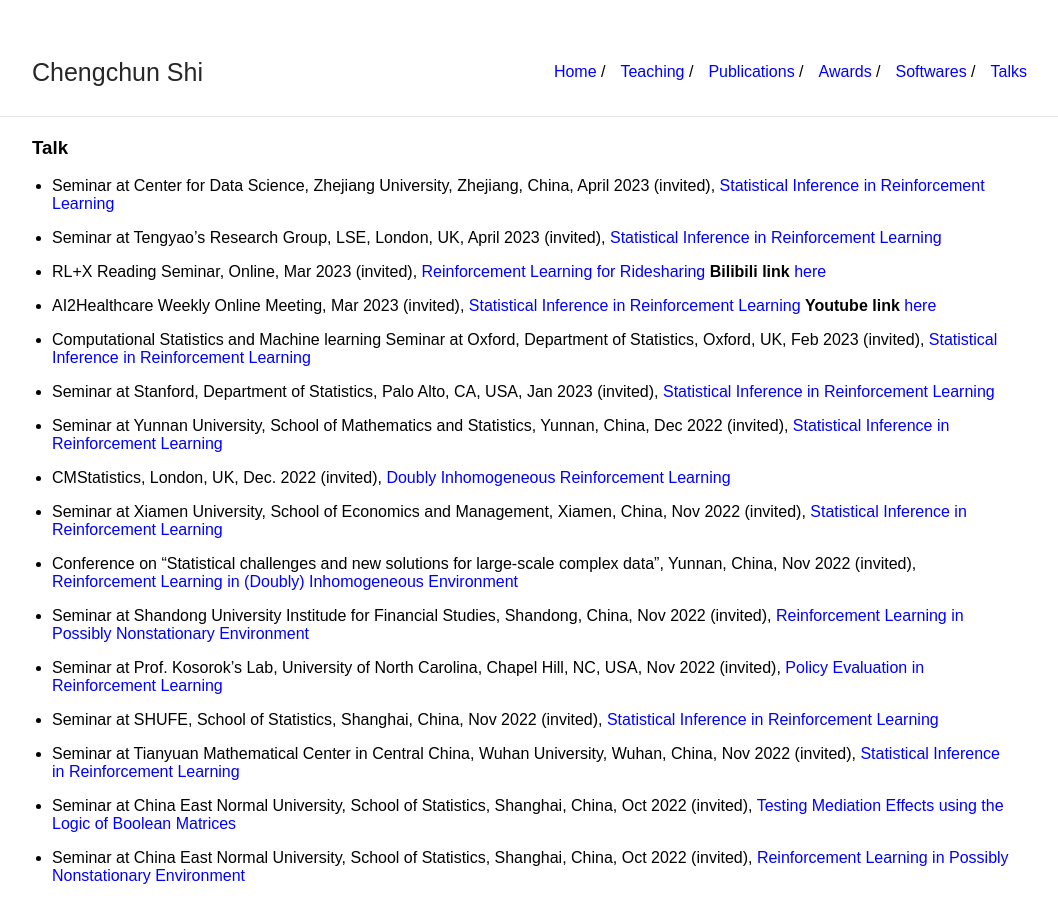
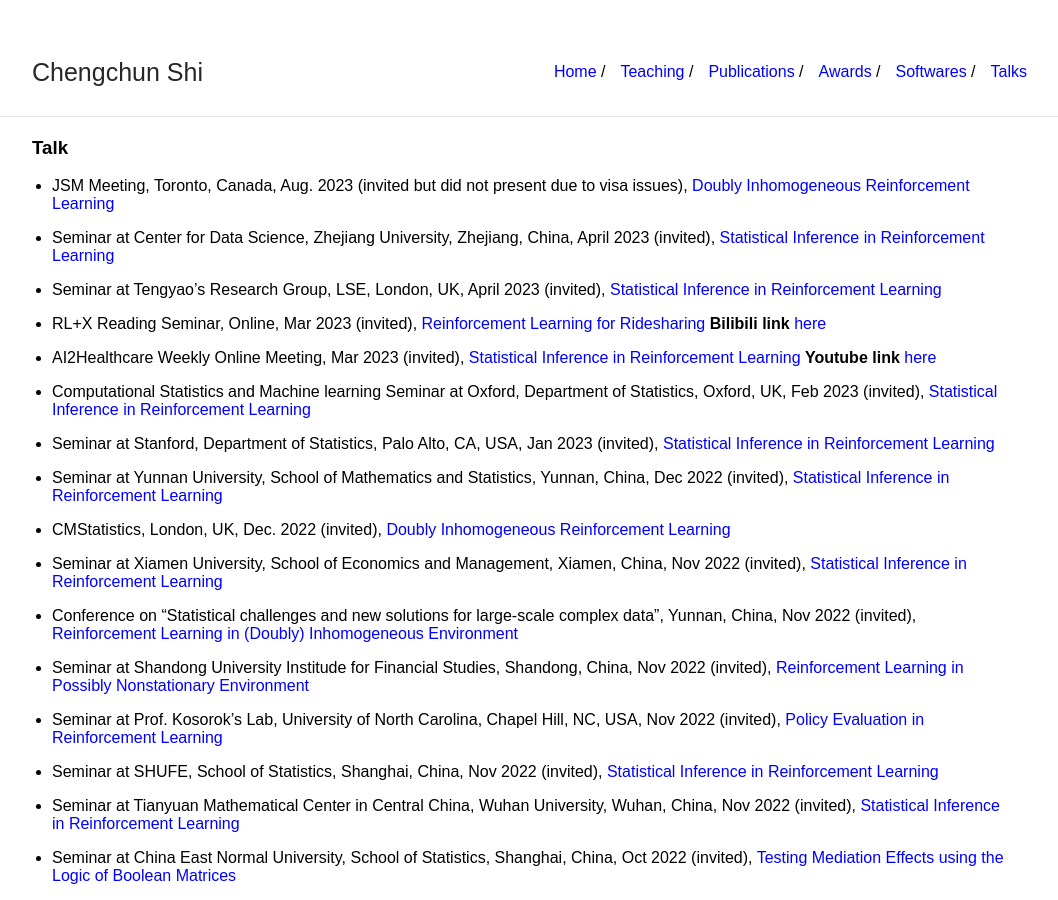
Before and after one commit to callmespring/callmespring.github.io, a Jekyll site: the page built from talk.md, in a window 1280 px wide and 900 px high. Shown: the whole window, without its empty margins (108-1166 px from the left). Built offline with Jekyll 4.4.1, drawn with Linux system fonts in a browser that asks for light colours.

Commit message:
Update talk.md

```diff
--- a/talk.md
+++ b/talk.md
@@ -4,6 +4,8 @@ title: Talk
 ---
 
 ### Talk
+
+* JSM Meeting, Toronto, Canada, Aug. 2023 (invited but did not present due to visa issues), [Doubly Inhomogeneous Reinforcement Learning](./slides/DIRL.pdf)
 
 * Seminar at Center for Data Science, Zhejiang University, Zhejiang, China, April 2023 (invited), [Statistical Inference in Reinforcement Learning](./slides/StatRL.pdf)
 
```
